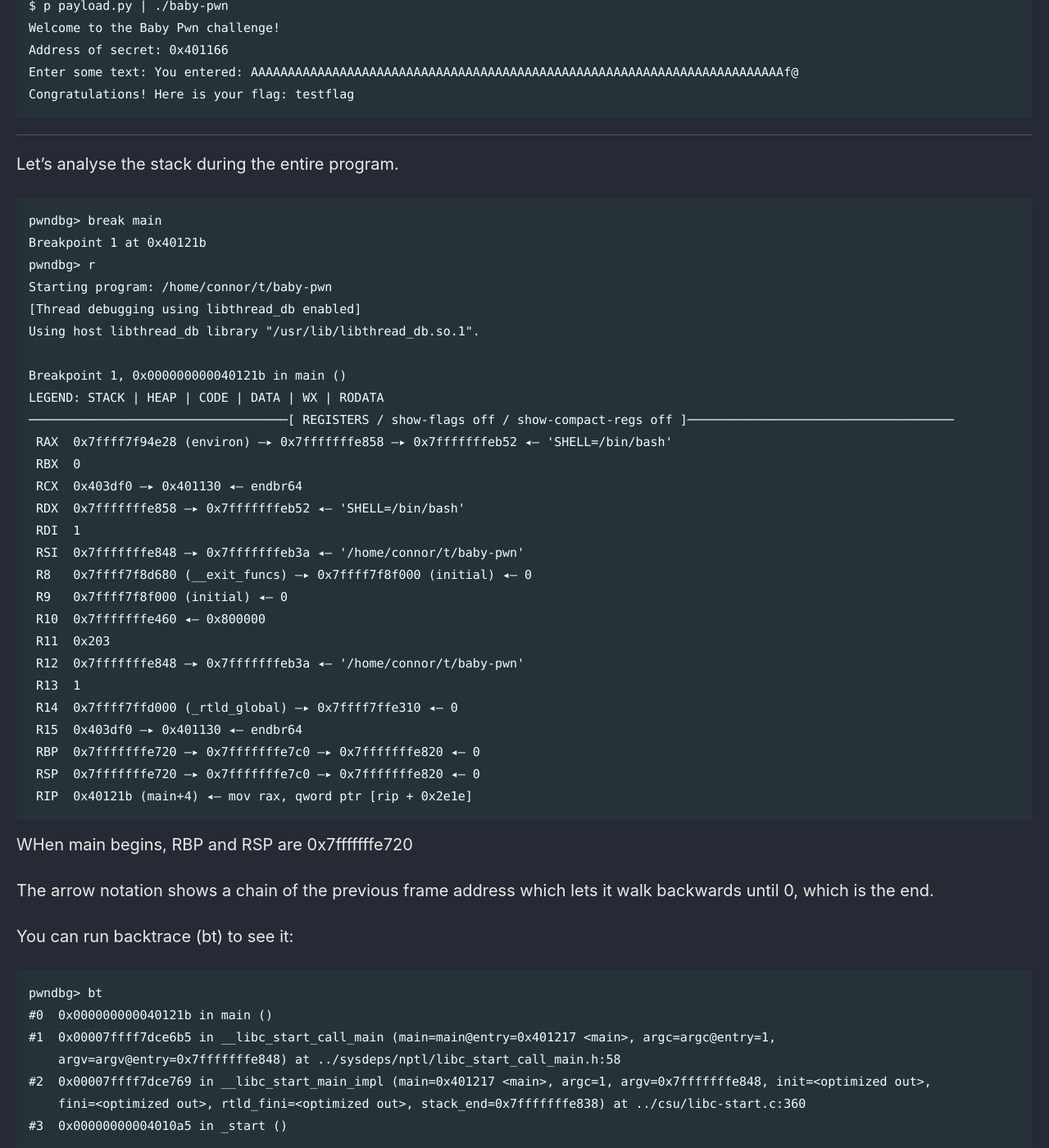
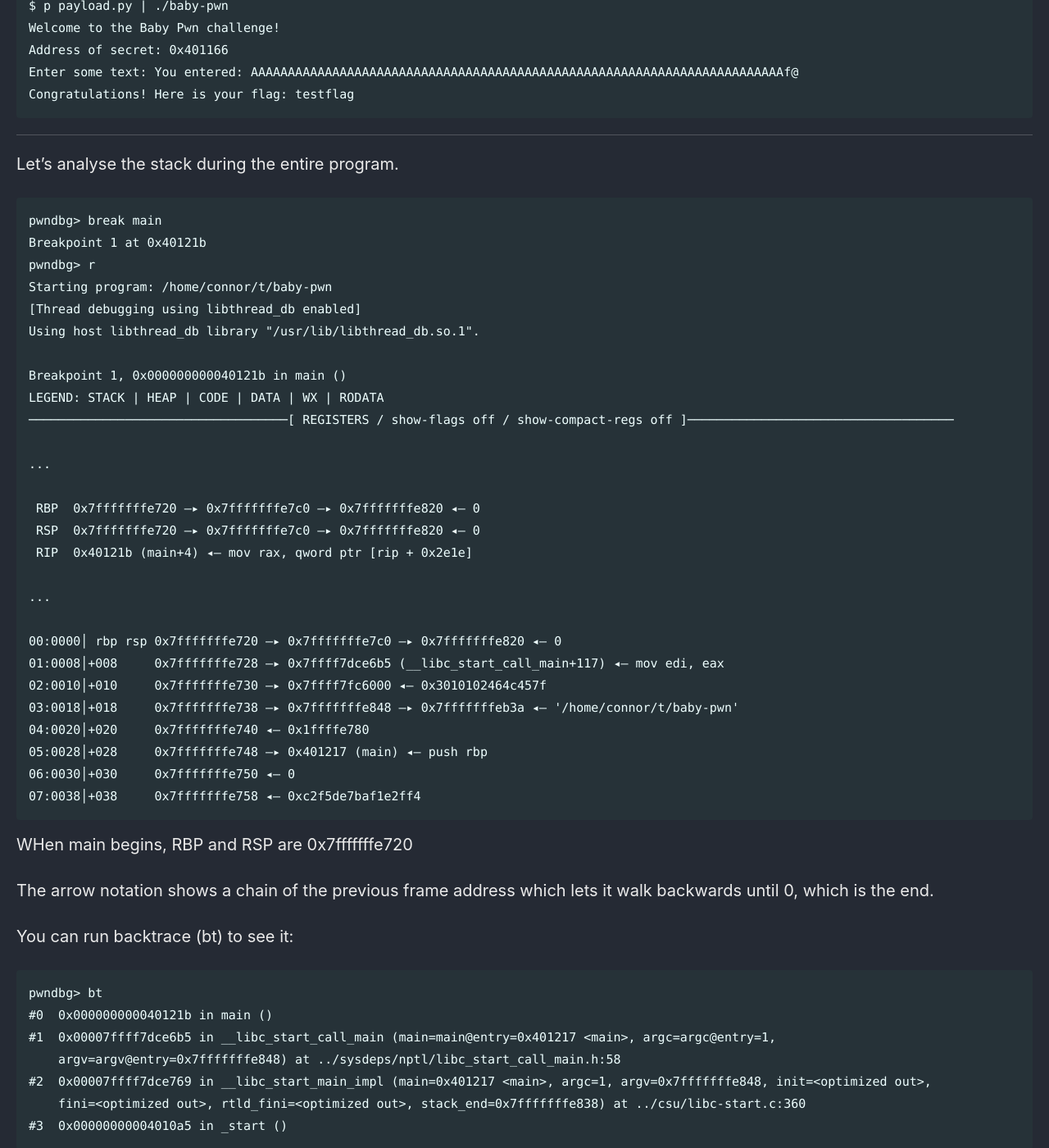
Before and after one commit to Connor-McCartney/Connor-McCartney.github.io, a Jekyll site: the page built from _pages/misc/pwn.md, in a window 1280 px wide and 1400 px high, scrolled down 30356 px. Shown: the whole window at 82% size. Built offline with Jekyll 4.4.1, drawn with Linux system fonts in a browser that asks for light colours; cached includes are drawn as plain includes.

Commit message:
Update pwn.md

````diff
--- a/_pages/misc/pwn.md
+++ b/_pages/misc/pwn.md
@@ -1255,23 +1255,23 @@ Using host libthread_db library "/usr/lib/libthread_db.so.1".
 Breakpoint 1, 0x000000000040121b in main ()
 LEGEND: STACK | HEAP | CODE | DATA | WX | RODATA
 ───────────────────────────────────[ REGISTERS / show-flags off / show-compact-regs off ]────────────────────────────────────
- RAX  0x7ffff7f94e28 (environ) —▸ 0x7fffffffe858 —▸ 0x7fffffffeb52 ◂— 'SHELL=/bin/bash'
- RBX  0
- RCX  0x403df0 —▸ 0x401130 ◂— endbr64
- RDX  0x7fffffffe858 —▸ 0x7fffffffeb52 ◂— 'SHELL=/bin/bash'
- RDI  1
- RSI  0x7fffffffe848 —▸ 0x7fffffffeb3a ◂— '/home/connor/t/baby-pwn'
- R8   0x7ffff7f8d680 (__exit_funcs) —▸ 0x7ffff7f8f000 (initial) ◂— 0
- R9   0x7ffff7f8f000 (initial) ◂— 0
- R10  0x7fffffffe460 ◂— 0x800000
- R11  0x203
- R12  0x7fffffffe848 —▸ 0x7fffffffeb3a ◂— '/home/connor/t/baby-pwn'
- R13  1
- R14  0x7ffff7ffd000 (_rtld_global) —▸ 0x7ffff7ffe310 ◂— 0
- R15  0x403df0 —▸ 0x401130 ◂— endbr64
+
+...
+
  RBP  0x7fffffffe720 —▸ 0x7fffffffe7c0 —▸ 0x7fffffffe820 ◂— 0
  RSP  0x7fffffffe720 —▸ 0x7fffffffe7c0 —▸ 0x7fffffffe820 ◂— 0
  RIP  0x40121b (main+4) ◂— mov rax, qword ptr [rip + 0x2e1e]
+
+...
+
+00:0000│ rbp rsp 0x7fffffffe720 —▸ 0x7fffffffe7c0 —▸ 0x7fffffffe820 ◂— 0
+01:0008│+008     0x7fffffffe728 —▸ 0x7ffff7dce6b5 (__libc_start_call_main+117) ◂— mov edi, eax
+02:0010│+010     0x7fffffffe730 —▸ 0x7ffff7fc6000 ◂— 0x3010102464c457f
+03:0018│+018     0x7fffffffe738 —▸ 0x7fffffffe848 —▸ 0x7fffffffeb3a ◂— '/home/connor/t/baby-pwn'
+04:0020│+020     0x7fffffffe740 ◂— 0x1ffffe780
+05:0028│+028     0x7fffffffe748 —▸ 0x401217 (main) ◂— push rbp
+06:0030│+030     0x7fffffffe750 ◂— 0
+07:0038│+038     0x7fffffffe758 ◂— 0xc2f5de7baf1e2ff4
 ```
 
 WHen main begins, RBP and RSP are 0x7fffffffe720
````
